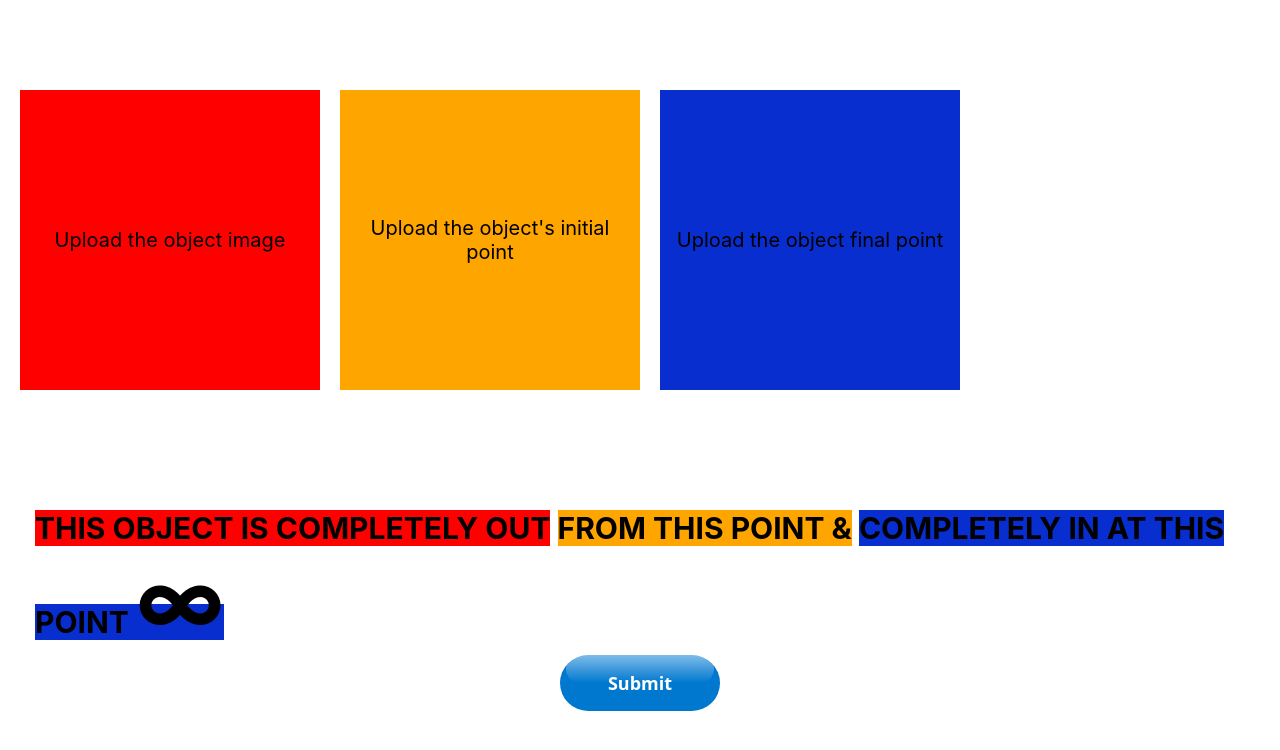
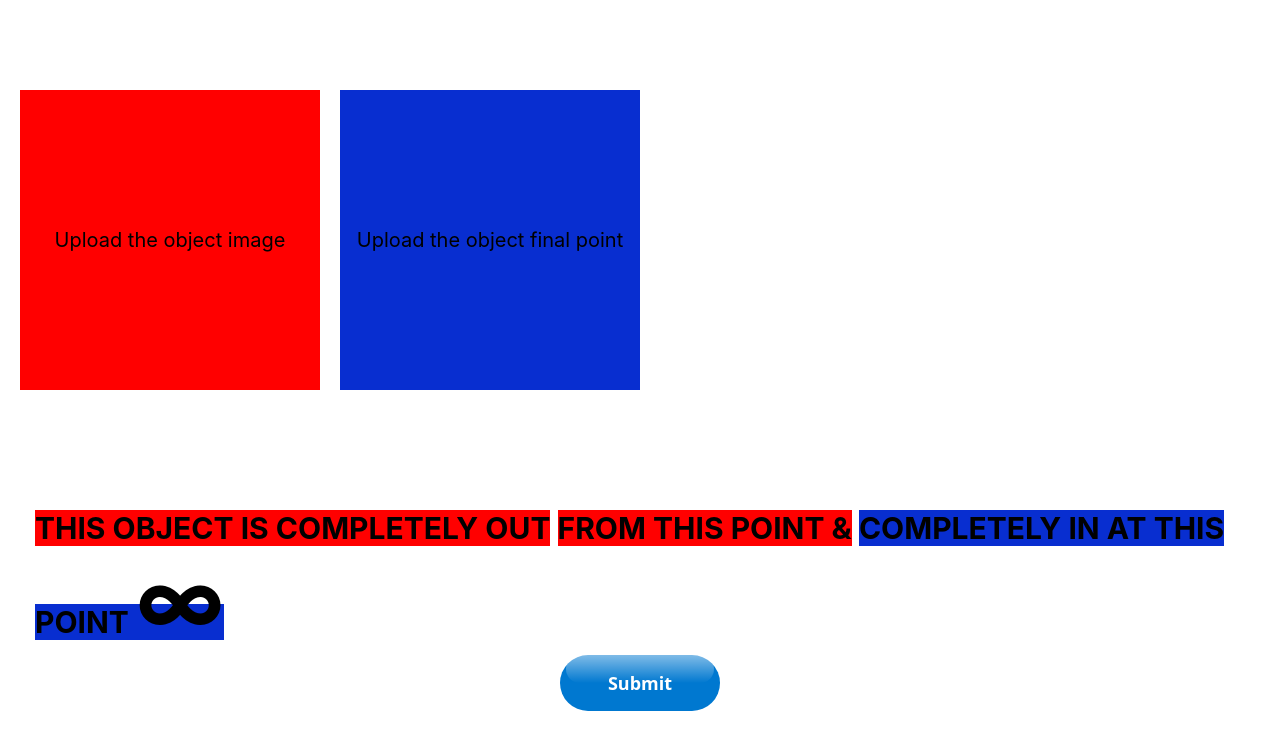
Before and after one commit to Akul-sada/objectinvisible, a React (Create React App) app: page / in a window 1280 px wide. Shown: the top 750 px of the page. Built offline with nearby package versions, Linux system fonts and the light colour scheme; the HTML template or start-up script is replaced by a standard one.

Commit message:
remove initial point Why? Felt that it is not necessary

```diff
--- a/src/App.js
+++ b/src/App.js
@@ -6,7 +6,7 @@ import './InputSubmitButton.css';
 function App() {
   const [images, setImages] = useState({
     objectImage: null,
-    initialPoint: null,
+    // initialPoint: null,
     finalPoint: null,
   });
 
@@ -20,10 +20,10 @@ function App() {
       return;
     }
 
-    if (!images.initialPoint) {
-      alert("Please upload the initial point image");
-      return;
-    }
+    // if (!images.initialPoint) {
+    //   alert("Please upload the initial point image");
+    //   return;
+    // }
 
     if (!images.finalPoint) {
       alert("Please upload the final point image");
@@ -43,12 +43,12 @@ function App() {
           label="Upload the object image"
           onImageUpload={(image) => handleImageUpload(image, 'objectImage')}
         />
-        <ImageUploadBox
+        {/* <ImageUploadBox
           bgColor="orange"
           borderColor="orange"
           label="Upload the object's initial point"
           onImageUpload={(image) => handleImageUpload(image, 'initialPoint')}
-        />
+        /> */}
         <ImageUploadBox
           bgColor="blue"
           borderColor="blue"
@@ -59,7 +59,7 @@ function App() {
       <div className="statement">
         <h2>
           <span className="bg-red">THIS OBJECT IS COMPLETELY OUT</span>{' '}
-          <span className="bg-orange">FROM THIS POINT{' '}
+          <span className="bg-red">FROM THIS POINT{' '}
             <span>&amp;</span>
           </span>{' '}
           <span className="bg-blue">COMPLETELY IN AT THIS POINT{' '}
```
